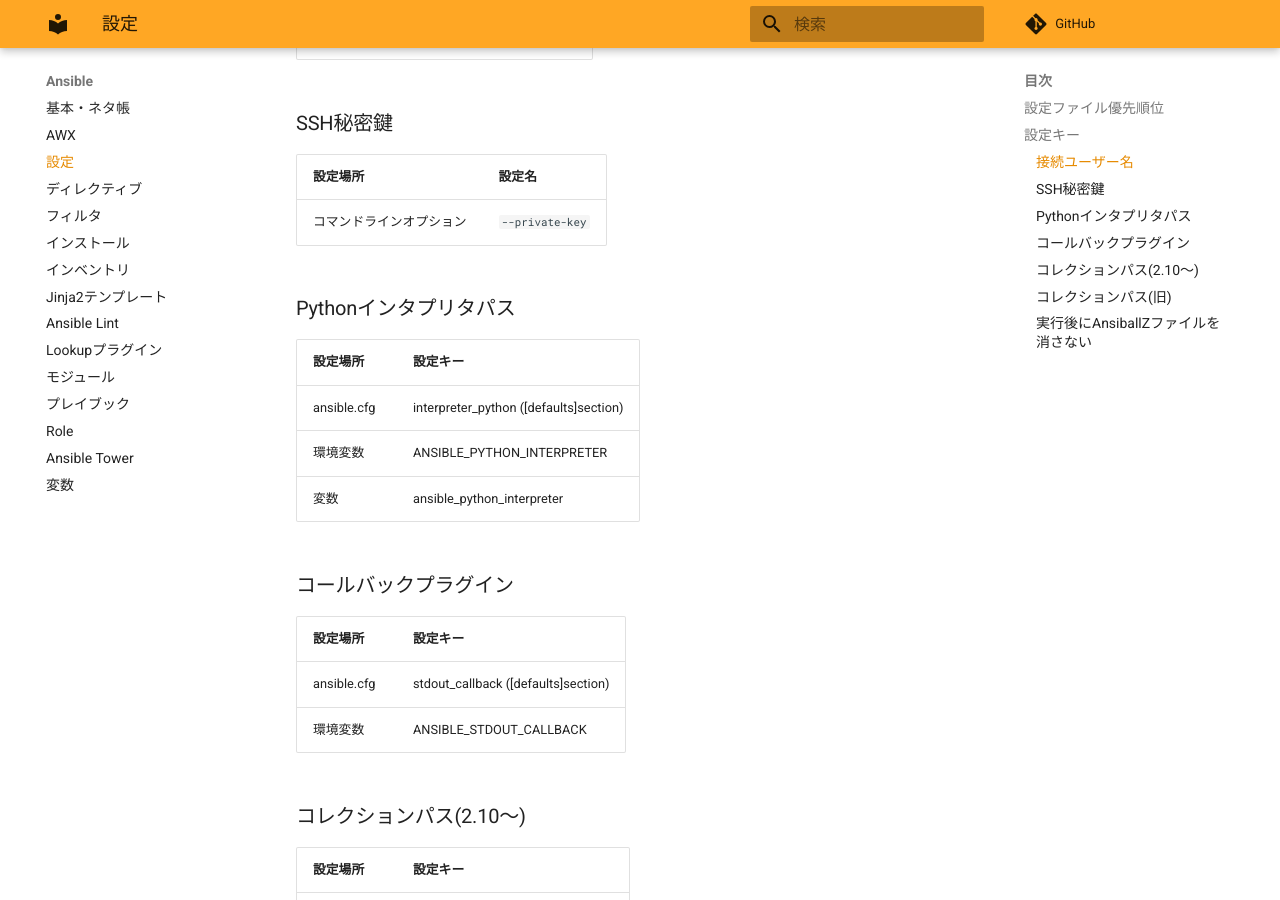
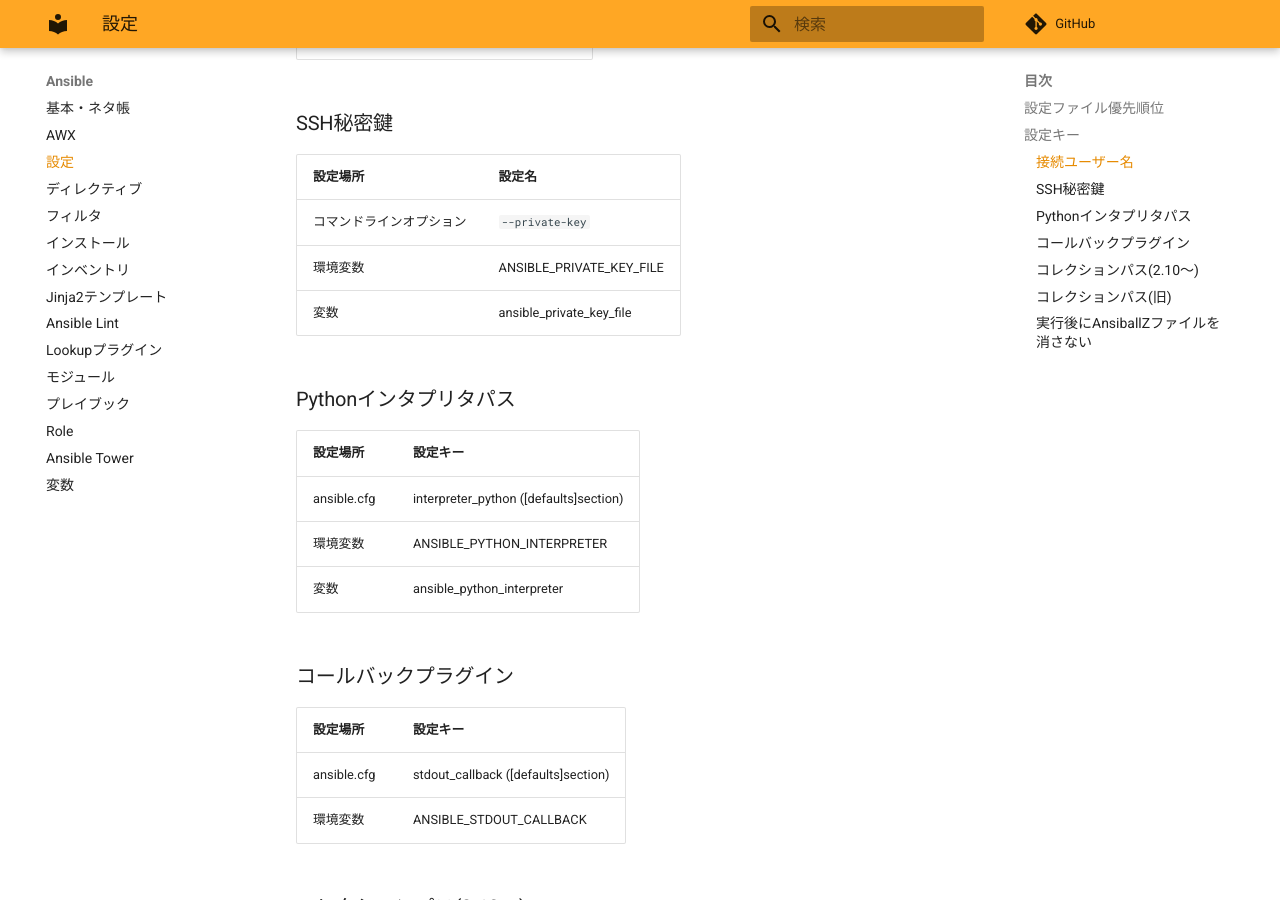
Before and after one commit to zaki-lknr/docs, an MkDocs documentation site: the page built from docs/Ansible/config.md, in a window 1280 px wide and 900 px high, scrolled down 685 px. Built offline with MkDocs 1.6.1 and Material for MkDocs 9.7.7, drawn with Linux system fonts in a browser that asks for light colours; comment, search, counter and statistics services are not loaded.

Commit message:
add: ansible/config: ssh秘密鍵パスの設定

```diff
--- a/docs/Ansible/config.md
+++ b/docs/Ansible/config.md
@@ -20,9 +20,11 @@
 
 ### SSH秘密鍵
 
-| 設定場所         | 設定名             |
-| ------------ | --------------- |
-| コマンドラインオプション | `--private-key` |
+| 設定場所         | 設定名                      |
+| ------------ | ------------------------ |
+| コマンドラインオプション | `--private-key`          |
+| 環境変数         | ANSIBLE_PRIVATE_KEY_FILE |
+| 変数           | ansible_private_key_file |
 
 ### Pythonインタプリタパス
 
```
